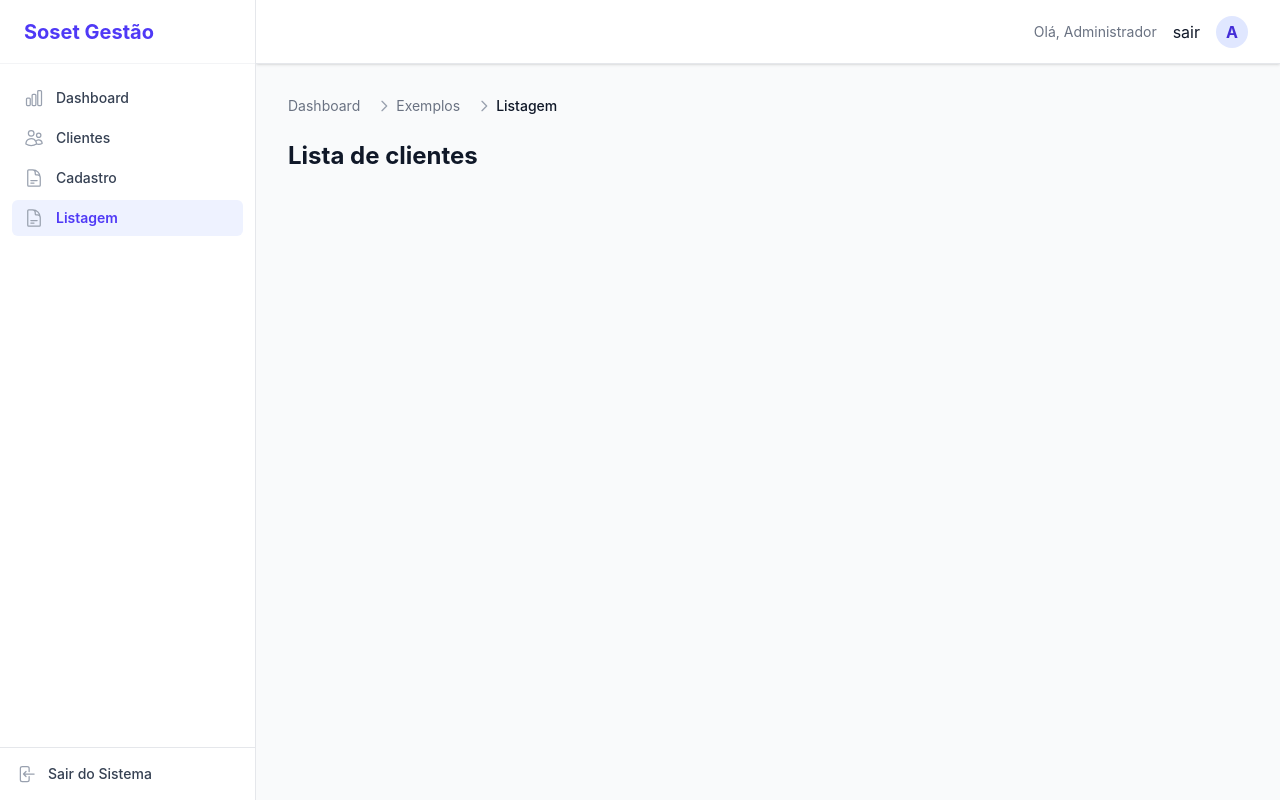
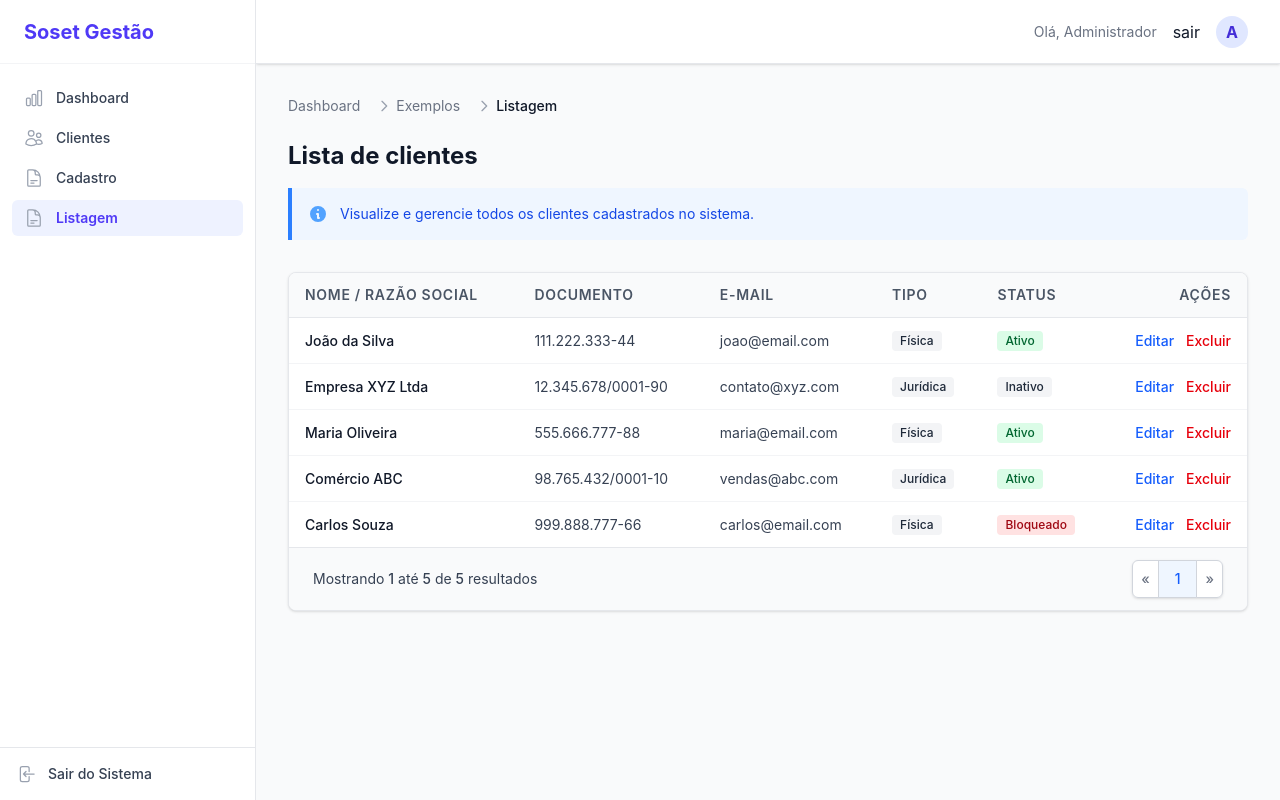
Before and after one commit to grafica-soset/front-admin, a Nuxt app: page /listagem in a window 1280 px wide. Built offline with nearby package versions, Linux system fonts and the light colour scheme.

Commit message:
Datatable

```diff
--- a/app/components/ui/CardForm.vue
+++ b/app/components/ui/CardForm.vue
@@ -1,5 +1,7 @@
 <script setup lang="ts">
-const emit = defineEmits(['submit'])
+const emit = defineEmits<{
+  (e: 'submitForm'): void
+}>()
 
 const submitForm = () => {
   console.log('Enviando dados...')
--- /dev/null
+++ b/app/components/ui/Datatable.vue
@@ -0,0 +1,47 @@
+<script setup lang="ts" generic="T extends Record<string, any>">
+defineProps<{
+  items: T[]
+}>()
+</script>
+
+<template>
+  <div class="bg-white rounded-lg shadow-sm border border-gray-200 overflow-hidden mt-6">
+
+    <!-- Container com overflow-x-auto para responsividade -->
+    <div class="overflow-x-auto">
+      <table class="w-full text-left border-collapse">
+
+        <!-- Cabeçalho da Tabela -->
+        <thead>
+          <tr class="bg-gray-50 border-b border-gray-200 text-sm text-gray-600 uppercase tracking-wider">
+            <slot name="header"></slot>
+          </tr>
+        </thead>
+
+        <!-- Corpo da Tabela -->
+        <tbody class="divide-y divide-gray-100 text-sm text-gray-700">
+          <tr
+            v-for="(item, index) in items"
+            :key="item.id || index"
+            class="hover:bg-gray-50 transition-colors"
+          >
+            <!-- Slot para cada linha, passando o item atual da lista -->
+            <slot name="row" :item="item"></slot>
+          </tr>
+
+          <!-- Estado vazio -->
+          <tr v-if="items.length === 0">
+            <td colspan="100%" class="py-8 text-center text-gray-500">
+              <slot name="empty">Nenhum registro encontrado.</slot>
+            </td>
+          </tr>
+        </tbody>
+
+      </table>
+    </div>
+
+    <!-- Slot para o Footer (Opcional, ex: Paginação) -->
+    <slot name="footer"></slot>
+
+  </div>
+</template>
--- a/app/pages/listagem.vue
+++ b/app/pages/listagem.vue
@@ -6,6 +6,14 @@ const breadcrumbItems = [
   { label: 'Listagem' } // Sem "to", renderiza como texto atual
 ]
 
+// Dados de exemplo para a tabela
+const clientes = ref([
+  { id: 1, nome: 'João da Silva', email: 'joao@email.com', documento: '111.222.333-44', tipo: 'Física', status: 'Ativo' },
+  { id: 2, nome: 'Empresa XYZ Ltda', email: 'contato@xyz.com', documento: '12.345.678/0001-90', tipo: 'Jurídica', status: 'Inativo' },
+  { id: 3, nome: 'Maria Oliveira', email: 'maria@email.com', documento: '555.666.777-88', tipo: 'Física', status: 'Ativo' },
+  { id: 4, nome: 'Comércio ABC', email: 'vendas@abc.com', documento: '98.765.432/0001-10', tipo: 'Jurídica', status: 'Ativo' },
+  { id: 5, nome: 'Carlos Souza', email: 'carlos@email.com', documento: '999.888.777-66', tipo: 'Física', status: 'Bloqueado' },
+])
 
 useHead({
   title: 'Tela de exemplo de listagem'
@@ -18,9 +26,87 @@ useHead({
     <UiBreadcrumb :items="breadcrumbItems" />
 
     <UiPageHeader title="Lista de clientes">
+      <template #instruction>
+        Visualize e gerencie todos os clientes cadastrados no sistema.
+      </template>
     </UiPageHeader>
 
+    <!-- Usando o novo componente UiTable -->
+    <UiDatatable :items="clientes">
 
+      <!-- Definição das colunas de cabeçalho -->
+      <template #header>
+        <th class="py-3 px-4 font-semibold">Nome / Razão Social</th>
+        <th class="py-3 px-4 font-semibold">Documento</th>
+        <th class="py-3 px-4 font-semibold">E-mail</th>
+        <th class="py-3 px-4 font-semibold">Tipo</th>
+        <th class="py-3 px-4 font-semibold">Status</th>
+        <th class="py-3 px-4 font-semibold text-right">Ações</th>
+      </template>
+
+      <!-- Definição da renderização de cada linha -->
+      <template #row="{ item }">
+        <td class="py-3 px-4 font-medium text-gray-900 whitespace-nowrap">
+          {{ item.nome }}
+        </td>
+        <td class="py-3 px-4 whitespace-nowrap">
+          {{ item.documento }}
+        </td>
+        <td class="py-3 px-4">
+          {{ item.email }}
+        </td>
+        <td class="py-3 px-4 whitespace-nowrap">
+          <span class="inline-flex items-center px-2 py-0.5 rounded text-xs font-medium bg-gray-100 text-gray-800">
+            {{ item.tipo }}
+          </span>
+        </td>
+        <td class="py-3 px-4 whitespace-nowrap">
+          <span
+            class="inline-flex items-center px-2 py-0.5 rounded text-xs font-medium"
+            :class="{
+              'bg-green-100 text-green-800': item.status === 'Ativo',
+              'bg-gray-100 text-gray-800': item.status === 'Inativo',
+              'bg-red-100 text-red-800': item.status === 'Bloqueado',
+            }"
+          >
+            {{ item.status }}
+          </span>
+        </td>
+        <td class="py-3 px-4 text-right whitespace-nowrap">
+          <button class="text-blue-600 hover:text-blue-900 font-medium mr-3">Editar</button>
+          <button class="text-red-600 hover:text-red-900 font-medium">Excluir</button>
+        </td>
+      </template>
+
+      <!-- Opcional: Footer (Paginação) -->
+      <template #footer>
+        <div class="bg-gray-50 px-4 py-3 border-t border-gray-200 flex items-center justify-between sm:px-6">
+          <div class="hidden sm:flex-1 sm:flex sm:items-center sm:justify-between">
+            <div>
+              <p class="text-sm text-gray-700">
+                Mostrando <span class="font-medium">1</span> até <span class="font-medium">5</span> de <span class="font-medium">5</span> resultados
+              </p>
+            </div>
+            <div>
+              <nav class="relative z-0 inline-flex rounded-md shadow-sm -space-x-px" aria-label="Pagination">
+                <button class="relative inline-flex items-center px-2 py-2 rounded-l-md border border-gray-300 bg-white text-sm font-medium text-gray-500 hover:bg-gray-50">
+                  <span class="sr-only">Anterior</span>
+                  &laquo;
+                </button>
+                <button class="relative inline-flex items-center px-4 py-2 border border-gray-300 bg-blue-50 text-sm font-medium text-blue-600 hover:bg-blue-100">
+                  1
+                </button>
+                <button class="relative inline-flex items-center px-2 py-2 rounded-r-md border border-gray-300 bg-white text-sm font-medium text-gray-500 hover:bg-gray-50">
+                  <span class="sr-only">Próximo</span>
+                  &raquo;
+                </button>
+              </nav>
+            </div>
+          </div>
+        </div>
+      </template>
+
+    </UiDatatable>
 
   </div>
 </template>
```
